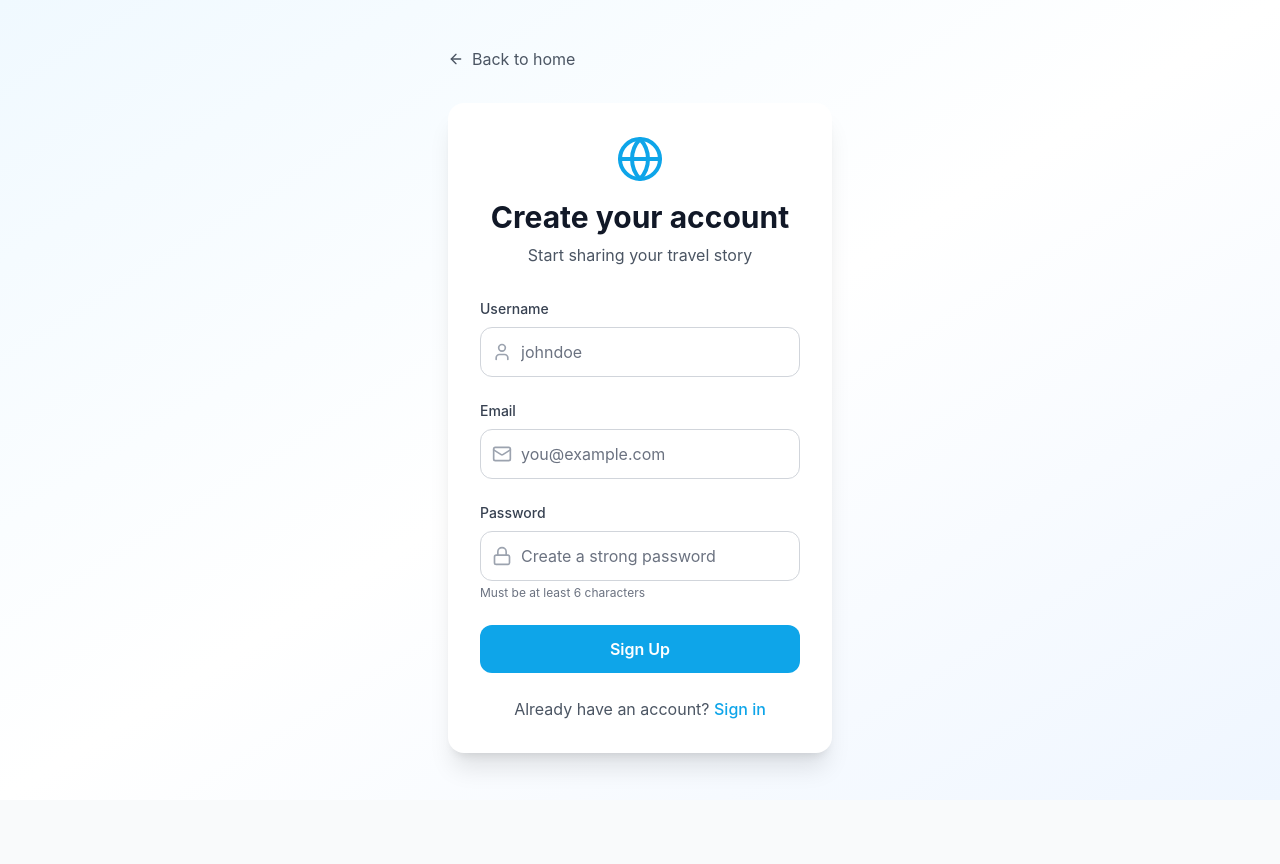
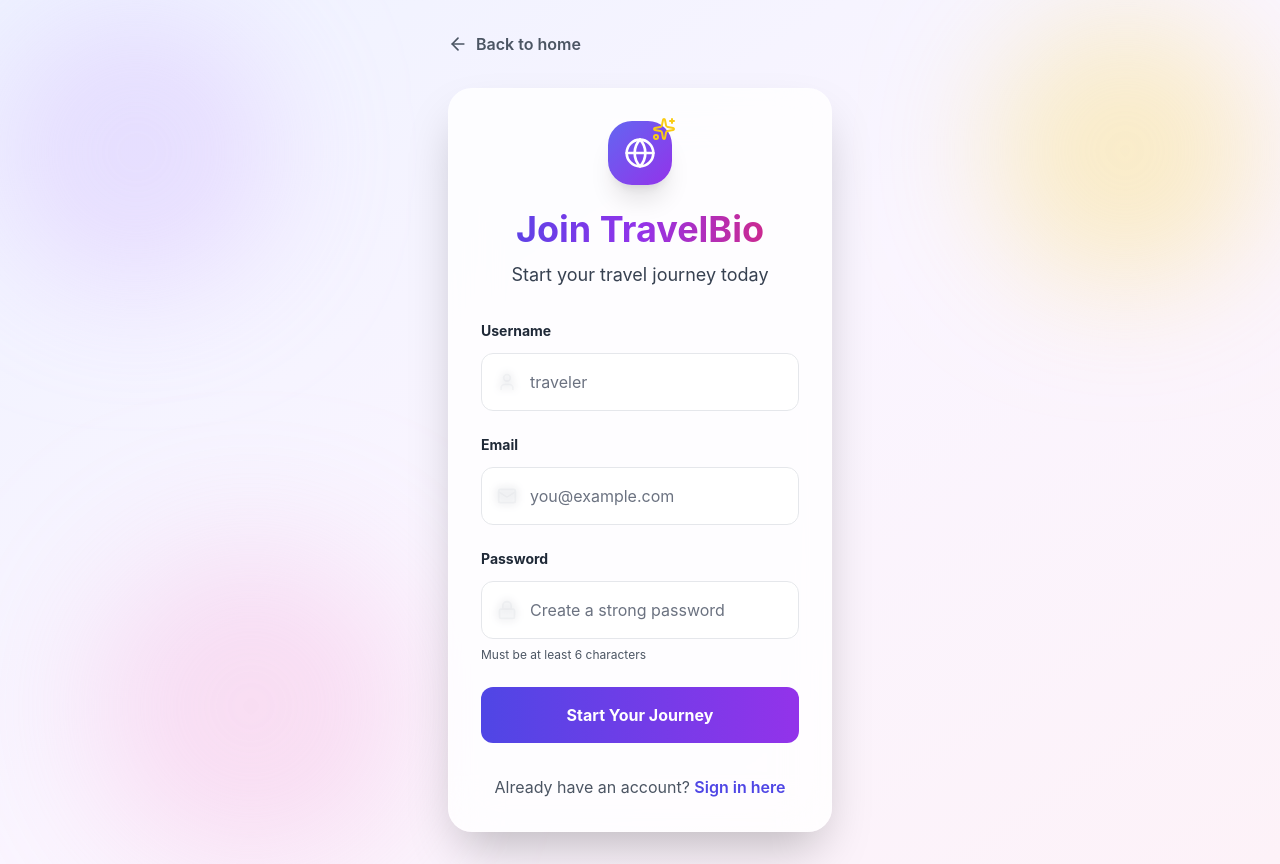
Before and after one commit to afgurbuz/travelbio, a Next.js app: page /auth/signup in a window 1280 px wide. Before the commit the page ends 800 px from the top, so only its background shows below. Built offline with nearby package versions, Linux system fonts and the light colour scheme; no server answers.

Commit message:
Redesign signup page with modern glassmorphism UI

```diff
--- a/src/app/auth/signup/page.tsx
+++ b/src/app/auth/signup/page.tsx
@@ -4,7 +4,7 @@
 import { supabase } from '@/lib/supabase'
 import { useRouter } from 'next/navigation'
 import Link from 'next/link'
-import { Globe, Mail, Lock, User, ArrowLeft } from 'lucide-react'
+import { Globe, Mail, Lock, User, ArrowLeft, Sparkles } from 'lucide-react'
 
 export default function SignUpPage() {
   const router = useRouter()
@@ -58,23 +58,31 @@
 
   if (success) {
     return (
-      <div className="min-h-screen flex items-center justify-center bg-gradient-to-br from-sky-50 via-white to-blue-50 dark:from-gray-900 dark:via-gray-950 dark:to-sky-950">
-        <div className="w-full max-w-md p-8">
-          <div className="bg-white dark:bg-gray-900 rounded-2xl shadow-xl p-8 text-center animate-slide-up">
-            <div className="flex justify-center mb-4">
-              <div className="w-16 h-16 bg-green-100 dark:bg-green-900/20 rounded-full flex items-center justify-center">
-                <Globe className="w-8 h-8 text-green-600 dark:text-green-400" />
+      <div className="min-h-screen flex items-center justify-center bg-gradient-to-br from-indigo-50 via-purple-50 to-pink-50 dark:from-gray-900 dark:via-purple-950 dark:to-indigo-950 relative overflow-hidden">
+        <div className="absolute inset-0">
+          <div className="absolute top-0 left-0 w-72 h-72 bg-purple-300 rounded-full mix-blend-multiply filter blur-3xl opacity-30 animate-blob"></div>
+          <div className="absolute top-0 right-0 w-72 h-72 bg-yellow-300 rounded-full mix-blend-multiply filter blur-3xl opacity-30 animate-blob animation-delay-2000"></div>
+        </div>
+        <div className="w-full max-w-md p-8 relative">
+          <div className="bg-white/80 dark:bg-gray-900/80 backdrop-blur-xl rounded-3xl shadow-2xl p-8 text-center animate-slide-up border border-white/20 dark:border-gray-700/20">
+            <div className="flex justify-center mb-6">
+              <div className="relative">
+                <div className="w-20 h-20 bg-gradient-to-br from-green-400 to-emerald-500 rounded-3xl flex items-center justify-center shadow-xl">
+                  <Globe className="w-10 h-10 text-white" />
+                </div>
+                <div className="absolute -top-2 -right-2 w-6 h-6 bg-green-400 rounded-full animate-ping"></div>
+                <div className="absolute -top-2 -right-2 w-6 h-6 bg-green-500 rounded-full"></div>
               </div>
             </div>
-            <h2 className="text-2xl font-bold text-gray-900 dark:text-white mb-2">Check your email!</h2>
-            <p className="text-gray-600 dark:text-gray-400 mb-6">
-              We've sent a verification link to <strong>{email}</strong>
+            <h2 className="text-3xl font-bold bg-gradient-to-r from-green-600 to-emerald-600 bg-clip-text text-transparent mb-4">Check your email!</h2>
+            <p className="text-gray-700 dark:text-gray-300 mb-8 text-lg">
+              We've sent a verification link to <br/><strong className="text-green-600 dark:text-green-400">{email}</strong>
             </p>
             <Link
               href="/auth/signin"
-              className="inline-block bg-sky-500 text-white py-3 px-6 rounded-lg font-semibold hover:bg-sky-600 transition-colors"
+              className="inline-block bg-gradient-to-r from-green-500 to-emerald-600 text-white py-4 px-8 rounded-2xl font-bold hover:from-green-600 hover:to-emerald-700 transition-all duration-300 transform hover:-translate-y-1 hover:shadow-lg hover:shadow-green-500/25"
             >
-              Go to Sign In
+              Continue to Sign In
             </Link>
           </div>
         </div>
@@ -83,60 +91,71 @@
   }
 
   return (
-    <div className="min-h-screen flex items-center justify-center bg-gradient-to-br from-sky-50 via-white to-blue-50 dark:from-gray-900 dark:via-gray-950 dark:to-sky-950">
-      <div className="w-full max-w-md p-8">
+    <div className="min-h-screen flex items-center justify-center bg-gradient-to-br from-indigo-50 via-purple-50 to-pink-50 dark:from-gray-900 dark:via-purple-950 dark:to-indigo-950 relative overflow-hidden">
+      <div className="absolute inset-0">
+        <div className="absolute top-0 left-0 w-72 h-72 bg-purple-300 rounded-full mix-blend-multiply filter blur-3xl opacity-30 animate-blob"></div>
+        <div className="absolute top-0 right-0 w-72 h-72 bg-yellow-300 rounded-full mix-blend-multiply filter blur-3xl opacity-30 animate-blob animation-delay-2000"></div>
+        <div className="absolute -bottom-8 left-20 w-72 h-72 bg-pink-300 rounded-full mix-blend-multiply filter blur-3xl opacity-30 animate-blob animation-delay-4000"></div>
+      </div>
+
+      <div className="w-full max-w-md p-8 relative">
         <Link
           href="/"
-          className="inline-flex items-center text-gray-600 hover:text-gray-900 dark:text-gray-400 dark:hover:text-gray-100 mb-8"
+          className="inline-flex items-center text-gray-600 hover:text-indigo-600 dark:text-gray-400 dark:hover:text-indigo-400 mb-8 font-semibold transition-colors"
         >
-          <ArrowLeft className="w-4 h-4 mr-2" />
+          <ArrowLeft className="w-5 h-5 mr-2" />
           Back to home
         </Link>
 
-        <div className="bg-white dark:bg-gray-900 rounded-2xl shadow-xl p-8 animate-slide-up">
+        <div className="bg-white/80 dark:bg-gray-900/80 backdrop-blur-xl rounded-3xl shadow-2xl p-8 animate-slide-up border border-white/20 dark:border-gray-700/20">
           <div className="text-center mb-8">
-            <div className="flex justify-center mb-4">
-              <Globe className="w-12 h-12 text-sky-500" />
+            <div className="flex justify-center mb-6">
+              <div className="relative">
+                <div className="w-16 h-16 bg-gradient-to-br from-indigo-500 to-purple-600 rounded-3xl flex items-center justify-center shadow-xl">
+                  <Globe className="w-8 h-8 text-white" />
+                </div>
+                <Sparkles className="w-6 h-6 text-yellow-400 absolute -top-1 -right-1" />
+              </div>
             </div>
-            <h2 className="text-3xl font-bold text-gray-900 dark:text-white">Create your account</h2>
-            <p className="text-gray-600 dark:text-gray-400 mt-2">Start sharing your travel story</p>
+            <h2 className="text-4xl font-bold bg-gradient-to-r from-indigo-600 via-purple-600 to-pink-600 bg-clip-text text-transparent mb-3">Join TravelBio</h2>
+            <p className="text-gray-700 dark:text-gray-300 text-lg">Start your travel journey today</p>
           </div>
 
           <form onSubmit={handleSignUp} className="space-y-6">
             {error && (
-              <div className="p-3 bg-red-50 dark:bg-red-900/20 text-red-600 dark:text-red-400 rounded-lg text-sm">
+              <div className="p-4 bg-red-50 dark:bg-red-900/20 text-red-600 dark:text-red-400 rounded-xl text-sm border border-red-200 dark:border-red-800">
                 {error}
               </div>
             )}
 
             <div>
-              <label className="block text-sm font-medium text-gray-700 dark:text-gray-300 mb-2">
+              <label className="block text-sm font-bold text-gray-800 dark:text-gray-200 mb-3">
                 Username
               </label>
               <div className="relative">
-                <User className="absolute left-3 top-1/2 transform -translate-y-1/2 w-5 h-5 text-gray-400" />
+                <User className="absolute left-4 top-1/2 transform -translate-y-1/2 w-5 h-5 text-gray-400" />
                 <input
                   type="text"
                   value={username}
                   onChange={(e) => setUsername(e.target.value)}
-                  className="w-full pl-10 pr-3 py-3 border border-gray-300 dark:border-gray-700 rounded-lg bg-white dark:bg-gray-800 text-gray-900 dark:text-white placeholder-gray-500 dark:placeholder-gray-400 focus:outline-none focus:ring-2 focus:ring-sky-500 focus:border-transparent"
-                  placeholder="johndoe"
+                  className="w-full pl-12 pr-4 py-4 border border-gray-200 dark:border-gray-700 rounded-xl bg-white/50 dark:bg-gray-800/50 text-gray-900 dark:text-white placeholder-gray-500 dark:placeholder-gray-400 focus:outline-none focus:ring-2 focus:ring-indigo-500 focus:border-transparent transition-all backdrop-blur-sm"
+                  placeholder="traveler"
                   required
                 />
               </div>
             </div>
 
             <div>
-              <label className="block text-sm font-medium text-gray-700 dark:text-gray-300 mb-2">
+              <label className="block text-sm font-bold text-gray-800 dark:text-gray-200 mb-3">
                 Email
               </label>
               <div className="relative">
-                <Mail className="absolute left-3 top-1/2 transform -translate-y-1/2 w-5 h-5 text-gray-400" />
+                <Mail className="absolute left-4 top-1/2 transform -translate-y-1/2 w-5 h-5 text-gray-400" />
                 <input
                   type="email"
                   value={email}
                   onChange={(e) => setEmail(e.target.value)}
-                  className="w-full pl-10 pr-3 py-3 border border-gray-300 dark:border-gray-700 rounded-lg bg-white dark:bg-gray-800 text-gray-900 dark:text-white placeholder-gray-500 dark:placeholder-gray-400 focus:outline-none focus:ring-2 focus:ring-sky-500 focus:border-transparent"
+                  className="w-full pl-12 pr-4 py-4 border border-gray-200 dark:border-gray-700 rounded-xl bg-white/50 dark:bg-gray-800/50 text-gray-900 dark:text-white placeholder-gray-500 dark:placeholder-gray-400 focus:outline-none focus:ring-2 focus:ring-indigo-500 focus:border-transparent transition-all backdrop-blur-sm"
                   placeholder="you@example.com"
                   required
                 />
@@ -144,22 +163,22 @@
             </div>
 
             <div>
-              <label className="block text-sm font-medium text-gray-700 dark:text-gray-300 mb-2">
+              <label className="block text-sm font-bold text-gray-800 dark:text-gray-200 mb-3">
                 Password
               </label>
               <div className="relative">
-                <Lock className="absolute left-3 top-1/2 transform -translate-y-1/2 w-5 h-5 text-gray-400" />
+                <Lock className="absolute left-4 top-1/2 transform -translate-y-1/2 w-5 h-5 text-gray-400" />
                 <input
                   type="password"
                   value={password}
                   onChange={(e) => setPassword(e.target.value)}
-                  className="w-full pl-10 pr-3 py-3 border border-gray-300 dark:border-gray-700 rounded-lg bg-white dark:bg-gray-800 text-gray-900 dark:text-white placeholder-gray-500 dark:placeholder-gray-400 focus:outline-none focus:ring-2 focus:ring-sky-500 focus:border-transparent"
+                  className="w-full pl-12 pr-4 py-4 border border-gray-200 dark:border-gray-700 rounded-xl bg-white/50 dark:bg-gray-800/50 text-gray-900 dark:text-white placeholder-gray-500 dark:placeholder-gray-400 focus:outline-none focus:ring-2 focus:ring-indigo-500 focus:border-transparent transition-all backdrop-blur-sm"
                   placeholder="Create a strong password"
                   required
                   minLength={6}
                 />
               </div>
-              <p className="mt-1 text-xs text-gray-500 dark:text-gray-400">
+              <p className="mt-2 text-xs text-gray-600 dark:text-gray-400">
                 Must be at least 6 characters
               </p>
             </div>
@@ -167,24 +186,24 @@
             <button
               type="submit"
               disabled={isLoading}
-              className="w-full bg-sky-500 text-white py-3 px-4 rounded-lg font-semibold hover:bg-sky-600 focus:outline-none focus:ring-2 focus:ring-sky-500 focus:ring-offset-2 disabled:opacity-50 disabled:cursor-not-allowed transition-colors"
+              className="w-full bg-gradient-to-r from-indigo-600 to-purple-600 text-white py-4 px-6 rounded-xl font-bold hover:from-indigo-700 hover:to-purple-700 focus:outline-none focus:ring-2 focus:ring-indigo-500 focus:ring-offset-2 disabled:opacity-50 disabled:cursor-not-allowed transition-all duration-300 transform hover:-translate-y-0.5 hover:shadow-lg hover:shadow-indigo-500/25"
             >
               {isLoading ? (
                 <span className="flex items-center justify-center">
-                  <div className="spinner mr-2"></div>
-                  Creating account...
+                  <div className="spinner mr-3"></div>
+                  Creating your journey...
                 </span>
               ) : (
-                'Sign Up'
+                'Start Your Journey'
               )}
             </button>
           </form>
 
-          <div className="mt-6 text-center">
+          <div className="mt-8 text-center">
             <p className="text-gray-600 dark:text-gray-400">
               Already have an account?{' '}
-              <Link href="/auth/signin" className="text-sky-500 hover:text-sky-600 font-medium">
-                Sign in
+              <Link href="/auth/signin" className="text-indigo-600 hover:text-indigo-700 dark:text-indigo-400 dark:hover:text-indigo-300 font-semibold transition-colors">
+                Sign in here
               </Link>
             </p>
           </div>
--- a/src/components/Navigation.tsx
+++ b/src/components/Navigation.tsx
@@ -20,13 +20,16 @@
   ]
 
   return (
-    <header className="sticky top-0 z-50 w-full border-b bg-white/80 backdrop-blur-md dark:bg-gray-900/80 dark:border-gray-800">
+    <header className="sticky top-0 z-50 w-full border-b border-white/20 dark:border-gray-700/20 bg-white/10 dark:bg-gray-900/10 backdrop-blur-xl">
       <div className="max-w-7xl mx-auto px-4 sm:px-6 lg:px-8">
         <div className="flex justify-between items-center h-16">
           {/* Logo */}
-          <Link href="/" className="flex items-center space-x-2">
-            <Globe className="w-8 h-8 text-sky-500" />
-            <span className="text-xl font-bold bg-gradient-to-r from-sky-500 to-blue-600 bg-clip-text text-transparent">
+          <Link href="/" className="flex items-center space-x-3 group">
+            <div className="relative">
+              <Globe className="w-10 h-10 text-indigo-600 dark:text-indigo-400 group-hover:rotate-12 transition-transform duration-300" />
+              <div className="absolute -top-1 -right-1 w-3 h-3 bg-gradient-to-r from-yellow-400 to-orange-500 rounded-full animate-pulse"></div>
+            </div>
+            <span className="text-2xl font-black bg-gradient-to-r from-indigo-600 via-purple-600 to-pink-600 bg-clip-text text-transparent">
               TravelBio
             </span>
           </Link>
@@ -42,10 +45,10 @@
                   <Link
                     key={item.href}
                     href={item.href}
-                    className={`flex items-center space-x-2 px-4 py-2 rounded-lg transition-all duration-200 ${
+                    className={`flex items-center space-x-2 px-5 py-3 rounded-xl font-semibold transition-all duration-300 transform hover:-translate-y-0.5 ${
                       isActive
-                        ? 'bg-sky-100 text-sky-700 dark:bg-sky-900/20 dark:text-sky-400'
-                        : 'text-gray-600 hover:bg-gray-100 dark:text-gray-400 dark:hover:bg-gray-800'
+                        ? 'bg-gradient-to-r from-indigo-500 to-purple-600 text-white shadow-lg shadow-indigo-500/25'
+                        : 'text-gray-700 dark:text-gray-300 hover:bg-white/50 dark:hover:bg-gray-800/50 hover:shadow-md'
                     }`}
                   >
                     <Icon className="w-5 h-5" />
@@ -62,31 +65,31 @@
               <div className="flex items-center space-x-3">
                 <Link
                   href="/settings"
-                  className="p-2 text-gray-600 hover:bg-gray-100 rounded-lg transition-colors dark:text-gray-400 dark:hover:bg-gray-800"
+                  className="p-3 text-gray-600 dark:text-gray-400 hover:bg-white/50 dark:hover:bg-gray-800/50 rounded-xl transition-all duration-300 hover:-translate-y-0.5 hover:shadow-md"
                 >
                   <Settings className="w-5 h-5" />
                 </Link>
                 <button
                   onClick={onSignOut}
-                  className="flex items-center space-x-2 px-4 py-2 text-red-600 hover:bg-red-50 rounded-lg transition-colors dark:text-red-400 dark:hover:bg-red-900/20"
+                  className="flex items-center space-x-2 px-5 py-3 text-red-600 dark:text-red-400 hover:bg-red-50 dark:hover:bg-red-900/20 rounded-xl transition-all duration-300 hover:-translate-y-0.5 hover:shadow-md font-semibold"
                 >
                   <LogOut className="w-5 h-5" />
-                  <span className="hidden sm:inline font-medium">Sign Out</span>
+                  <span className="hidden sm:inline">Sign Out</span>
                 </button>
               </div>
             ) : (
               <div className="flex items-center space-x-3">
                 <Link
                   href="/auth/signin"
-                  className="px-4 py-2 text-gray-700 hover:bg-gray-100 rounded-lg transition-colors font-medium dark:text-gray-300 dark:hover:bg-gray-800"
+                  className="px-6 py-3 text-gray-700 dark:text-gray-300 hover:bg-white/50 dark:hover:bg-gray-800/50 rounded-xl transition-all duration-300 font-semibold hover:-translate-y-0.5 hover:shadow-md"
                 >
                   Sign In
                 </Link>
                 <Link
                   href="/auth/signup"
-                  className="px-4 py-2 bg-sky-500 text-white hover:bg-sky-600 rounded-lg transition-colors font-medium"
+                  className="px-6 py-3 bg-gradient-to-r from-indigo-600 to-purple-600 text-white hover:from-indigo-700 hover:to-purple-700 rounded-xl transition-all duration-300 font-bold hover:-translate-y-0.5 hover:shadow-lg hover:shadow-indigo-500/25"
                 >
-                  Sign Up
+                  Get Started
                 </Link>
               </div>
             )}
@@ -95,8 +98,8 @@
 
         {/* Mobile Navigation */}
         {user && (
-          <nav className="md:hidden fixed bottom-0 left-0 right-0 bg-white dark:bg-gray-900 border-t dark:border-gray-800">
-            <div className="grid grid-cols-3 gap-1 p-2">
+          <nav className="md:hidden fixed bottom-0 left-0 right-0 bg-white/80 dark:bg-gray-900/80 backdrop-blur-xl border-t border-gray-200/50 dark:border-gray-700/50">
+            <div className="grid grid-cols-3 gap-2 p-4">
               {navItems.map((item) => {
                 const isActive = pathname === item.href
                 const Icon = item.icon
```
